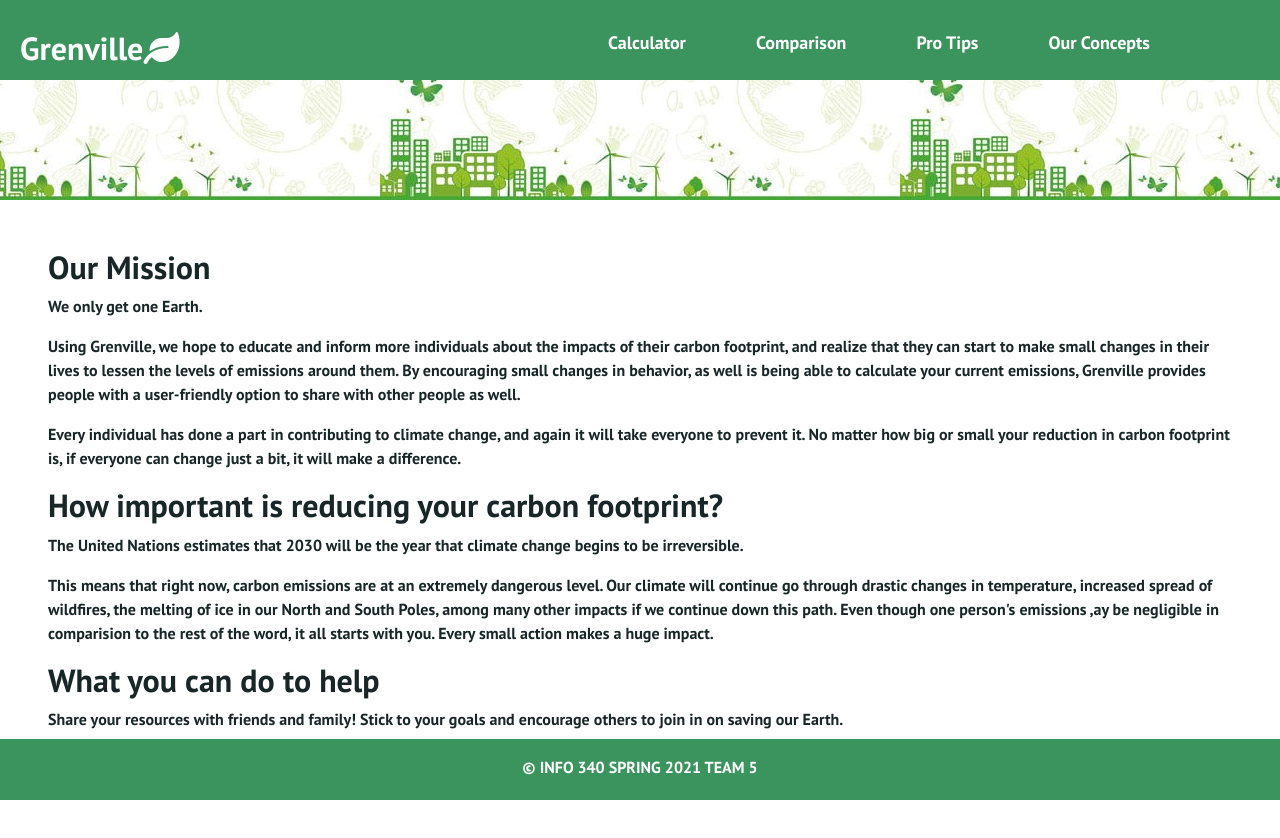
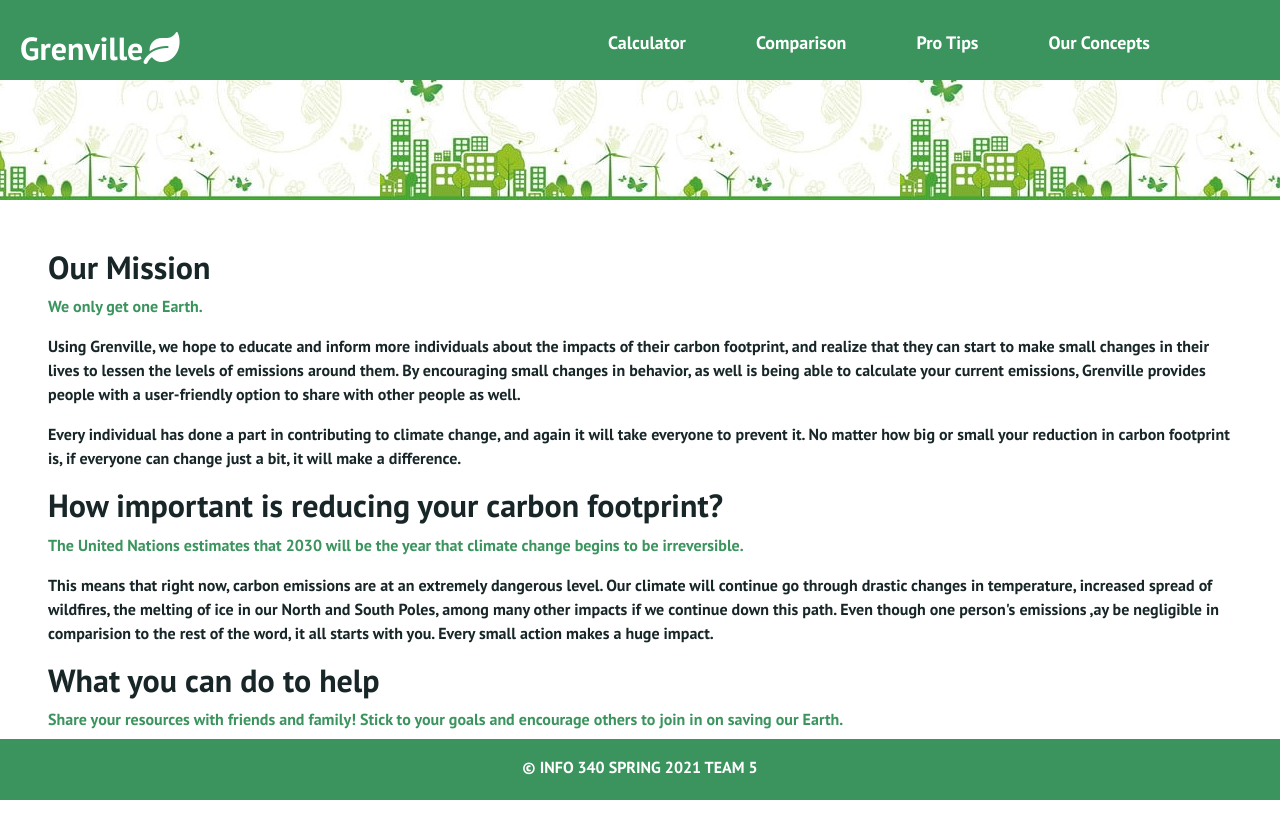
Before and after one commit to info340c-sp21/project-2-group-5, a React (Create React App) app in the folder project-2/: page /Feature-TBD in a window 1280 px wide. Shown: the top 838 px of the page. Built offline with nearby package versions, Linux system fonts and the light colour scheme; no server answers.

Commit message:
finalize

```diff
--- a/project-2/src/components/CalculatorHeader.css
+++ b/project-2/src/components/CalculatorHeader.css
@@ -6,3 +6,11 @@ p {
     text-align: center;
     margin-bottom: 0;
 }
+.instruction, .additional {
+    text-align: center;
+    padding-left: 25px;
+    padding-right: 25px;
+}
+.additional {
+    color: #3B945E;
+}
--- a/project-2/src/components/CalculatorHeader.js
+++ b/project-2/src/components/CalculatorHeader.js
@@ -11,8 +11,8 @@ function CalculatorHeader(props) {
     return (
         <div>
             <h1>{headerText}</h1>
-            <p>{instructionText}</p>
-            <p>{additionalText}</p>
+            <p className="instruction">{instructionText}</p>
+            <p className="additional">{additionalText}</p>
         </div>
     );
 }
--- a/project-2/src/components/pages/Comparison.css
+++ b/project-2/src/components/pages/Comparison.css
@@ -27,9 +27,11 @@ h1 {
     margin-left: auto;
 }
 
-.description {
-    padding: 3rem;
+.description > p {
+    padding: 1rem;
     padding-bottom: 0rem;
+    text-align: center;
+    color: #3B945E;
 }
 
 #dropdown {
--- a/project-2/src/components/pages/Concepts.css
+++ b/project-2/src/components/pages/Concepts.css
@@ -16,3 +16,6 @@ p {
 #wrap-up {
   padding-bottom: 3rem;
 }
+.tagLine {
+  color: #3B945E;
+}
--- a/project-2/src/components/pages/Concepts.js
+++ b/project-2/src/components/pages/Concepts.js
@@ -17,7 +17,7 @@ function Info() {
                 <h2>
                     Our Mission
                 </h2>
-                <p>
+                <p className="tagLine">
                     We only get one Earth.
                 </p>
                 <p>
@@ -31,7 +31,7 @@ function Info() {
                 <h2>
                     How important is reducing your carbon footprint?
                 </h2>
-                <p>
+                <p className="tagLine">
                     The United Nations estimates that 2030 will be the year that climate change begins to be irreversible.
                 </p>
                 <p>
@@ -42,7 +42,7 @@ function Info() {
                 <h2>
                     What you can do to help
                 </h2>
-                <p>
+                <p className="tagLine">
                     Share your resources with friends and family! Stick to your goals and encourage others to join in on saving our Earth.
                 </p>
             </div>
```
